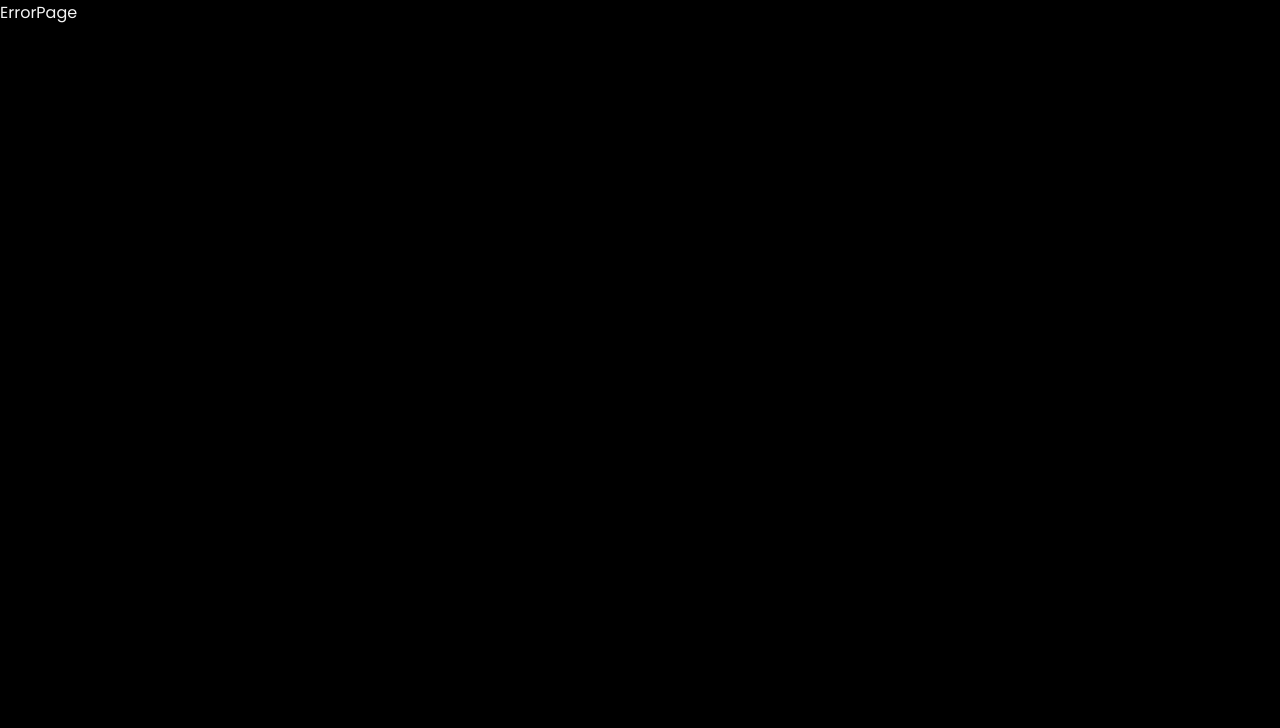
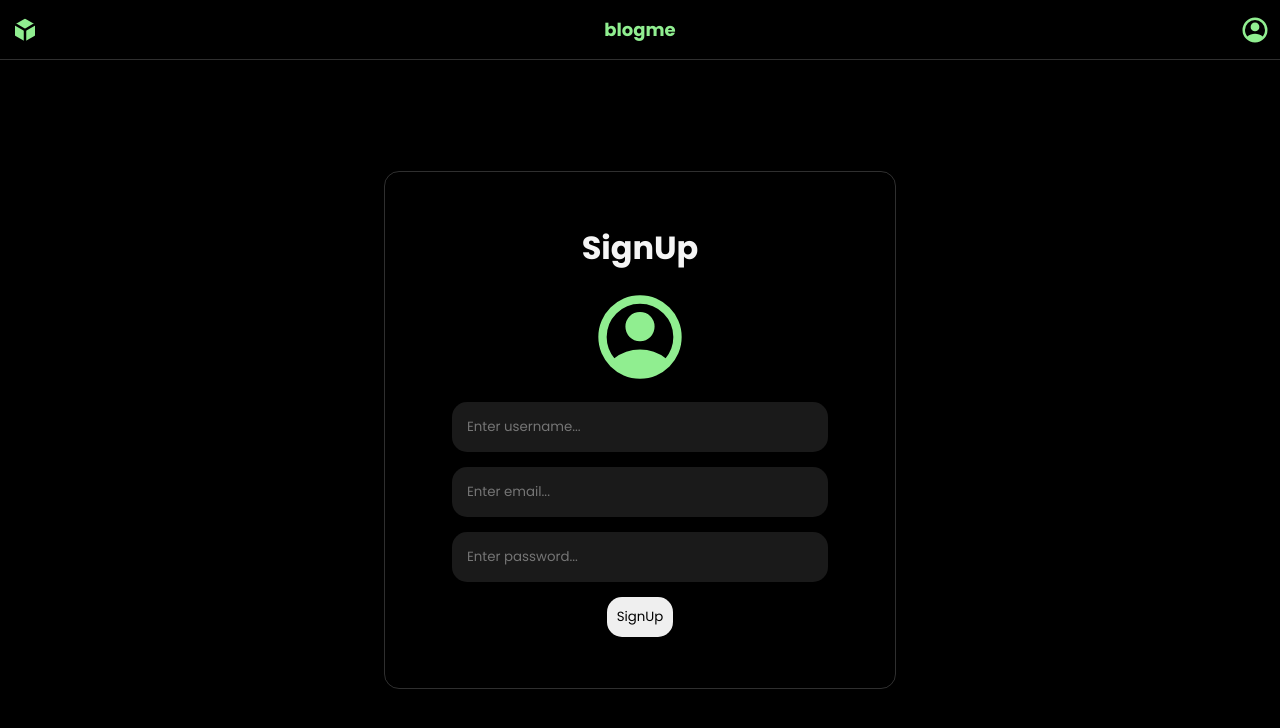
Before and after one commit to sayanbose-0000/blogme, a React (Vite) app in the folder client/: page /signup in a window 1280 px wide. Before the commit this address had no page. Shown: the top 728 px of the page. Built offline with nearby package versions, Linux system fonts and the light colour scheme.

Commit message:
added stuffs

```diff
--- a/client/src/BlogCard.jsx
+++ b/client/src/BlogCard.jsx
@@ -7,7 +7,7 @@ const BlogCard = () => {
       <img src="person.jpg" alt="blogimg" height={100} width={100} />
       <div className="content">
         <div className="details">
-          <p className="author"></p>
+          <p className="author">Aman</p>
           <p className="date">12/1/23</p>
         </div>
         <p className='title'>Lorem ipsum, dolor sit amet consectetur adipisicing elit. Reprehenderit blanditiis assumenda magni repudiandae quae natus labore, qui quas perspiciatis, quisquam quia unde accusantium dolor cupiditate cum laudantium, nostrum beatae mollitia?</p>
--- /dev/null
+++ b/client/src/Login.jsx
@@ -0,0 +1,17 @@
+import { useState } from 'react';
+import '../styles/register.scss';
+
+const Login = () => {
+  return (
+    <div className='signup register'>
+      <form>
+        <h1>LogIn</h1>
+        <input type="email" placeholder='Enter email...' autoComplete="email" required />
+        <input type="password" placeholder='Enter password...' autoComplete="new-password" required />
+        <button type='submit' className='submit'>Login</button>
+      </form>
+    </div>
+  );
+};
+
+export default Login;
--- a/client/src/Navbar.jsx
+++ b/client/src/Navbar.jsx
@@ -1,19 +1,25 @@
-import React, { useState } from 'react';
+import React, { useEffect, useState } from 'react';
 import UserMenu from './UserMenu';
 import '../styles/navbar.scss';
+import { Link, useLocation } from 'react-router-dom';
 
 const Navbar = () => {
   const [userMenu, setUserMenu] = useState(false);
+  const location = useLocation(); // detects route change
 
   const handleUserMenu = (e) => {
     setUserMenu(!userMenu);
   }
 
+  useEffect(() => {
+    setUserMenu(false);
+  }, [location])
+
   return (
     <div className='navbar'>
-      <a href=""><img src='favicon.svg' alt='logo' height={100} width={100}></img></a>
-      <a href="">blogme</a>
-      <img src='person.jpg' alt='user' className='user' onClick={(e) => { handleUserMenu(e) }} height={100} width={100}></img>
+      <Link to="/"><img src='favicon.svg' alt='logo' height={100} width={100}></img></Link>
+      <Link to="/">blogme</Link>
+      <img src='user.svg' alt='user' className='user' onClick={(e) => { handleUserMenu(e) }} height={100} width={100}></img>
       {userMenu && <UserMenu />}
     </div>
   )
--- /dev/null
+++ b/client/src/SignUp.jsx
@@ -0,0 +1,49 @@
+import { useState } from 'react';
+import '../styles/register.scss';
+
+const SignUp = () => {
+  const [fileView, setFileView] = useState(null);
+
+  const handleFileView = (e) => {
+    const img = e.target.files[0];
+
+    if (img) {
+      var reader = new FileReader();
+
+      reader.onload = function () {
+        setFileView(reader.result);
+      }
+
+      reader.readAsDataURL(img);
+    }
+  }
+
+  const handleClickImageHolder = () => {
+    document.getElementById("fileselect").click();
+  }
+
+  const handleSignUp = (e) => {
+    e.preventDefault();
+    if (!fileView) {
+      alert("Choose an image!!");
+      return;
+    }
+
+  }
+
+  return (
+    <div className='signup register'>
+      <form onSubmit={(e) => { handleSignUp(e) }}>
+        <h1>SignUp</h1>
+        <input type="file" id="fileselect" accept="image/*" onChange={e => { handleFileView(e) }} />
+        <img className="imageholder" onClick={handleClickImageHolder} src={fileView ? `${fileView}` : 'user.svg'} height={100} width={100}></img>
+        <input type="text" placeholder='Enter username...' autoComplete="username" required />
+        <input type="email" placeholder='Enter email...' autoComplete="email" required />
+        <input type="password" placeholder='Enter password...' autoComplete="new-password" required />
+        <button type='submit' className='submit'>SignUp</button>
+      </form>
+    </div>
+  );
+};
+
+export default SignUp;
--- a/client/src/UserMenu.jsx
+++ b/client/src/UserMenu.jsx
@@ -1,10 +1,11 @@
 import '../styles/usermenu.scss';
+import { Link } from 'react-router-dom';
 
 const UserMenu = () => {
-  return(
+  return (
     <div className='usermenu'>
-      <a href="">Login</a>
-      <a href="">Signup</a>
+      <Link to="/login">Login</Link>
+      <Link to="/signup">Signup</Link>
     </div>
   );
 };
--- /dev/null
+++ b/client/styles/register.scss
@@ -0,0 +1,92 @@
+.register {
+  height: calc(100vh - 60px); // 100% - navbar height
+  width: 100%;
+  display: flex;
+  justify-content: center;
+  align-items: center;
+
+  .imageholder {
+    height: 50px;
+    width: 50px;
+    // background-color: red;
+  }
+
+
+  form {
+    // background-color: red;
+    height: 70%;
+    width: 40%;
+    padding: 20px;
+
+    display: flex;
+    flex-direction: column;
+    justify-content: center;
+    align-items: center;
+    gap: 15px;
+
+    border-radius: 15px;
+    border: 1px solid rgba(245, 245, 245, 0.192);
+
+    #fileselect {
+      display: none;
+    }
+
+    .imageholder {
+      object-fit: cover;
+    }
+
+    .imageholder {
+      height: 100px;
+      width: 100px;
+      border-radius: 50%;
+    }
+
+    input {
+      height: 50px;
+      width: 80%;
+      padding: 15px;
+      border-radius: 15px;
+      color: whitesmoke;
+      background-color: #1a1a1a;
+    }
+
+    .submit {
+      margin-top: 0px;
+      border-radius: 15px;
+      padding: 10px;
+      cursor: pointer;
+    }
+
+    .submit:hover {
+      background-color: lightgreen;
+    }
+  }
+
+  @media screen and (max-width: 1024px) {
+    form {
+      input {
+        width: 90%;
+      }
+    }
+  }
+
+  @media screen and (max-width: 768px) {
+    form {
+      width: 70%;
+    }
+  }
+
+  @media screen and (max-width: 425px) {
+    form {
+      width: 90%;
+
+      input {
+        width: 100%;
+        // font-size: smaller;
+      }
+    }
+
+  }
+
+
+}
```
Also changed, not shown: client/src/main.jsx (+10 -0 lines), client/public/user.svg.
